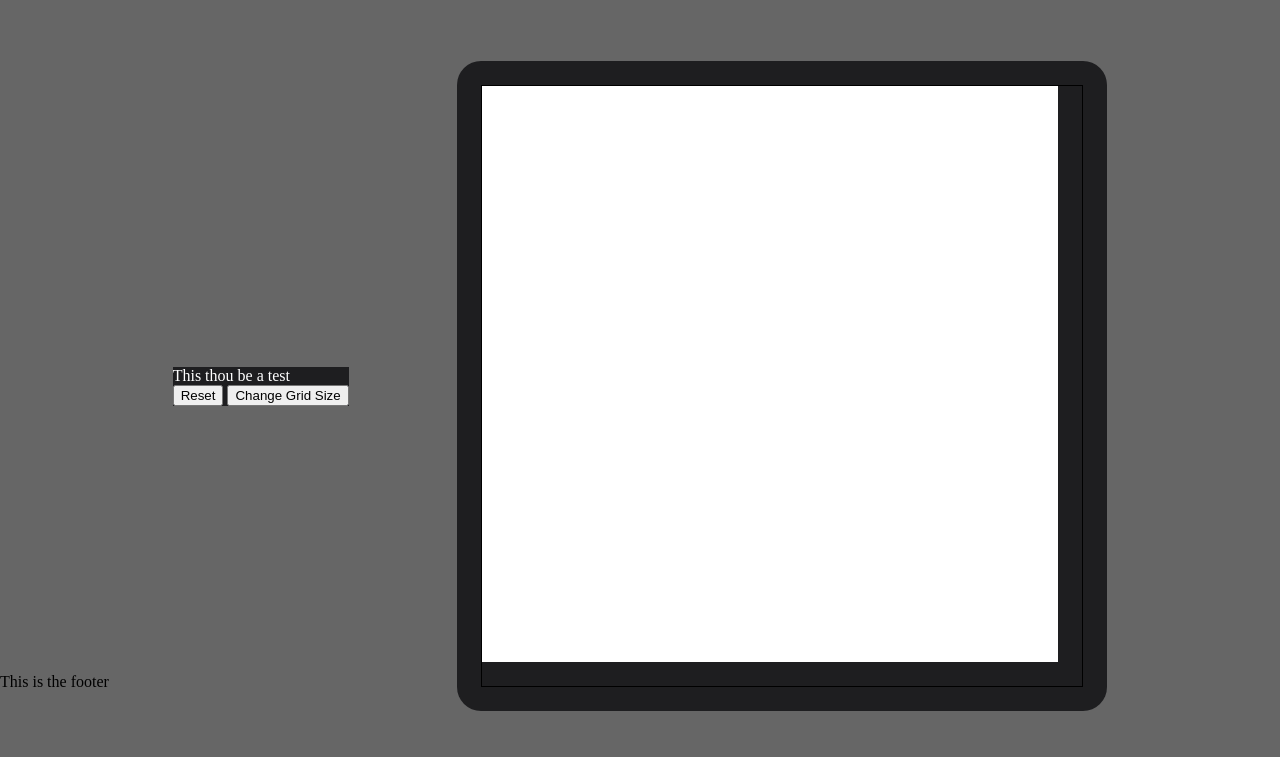
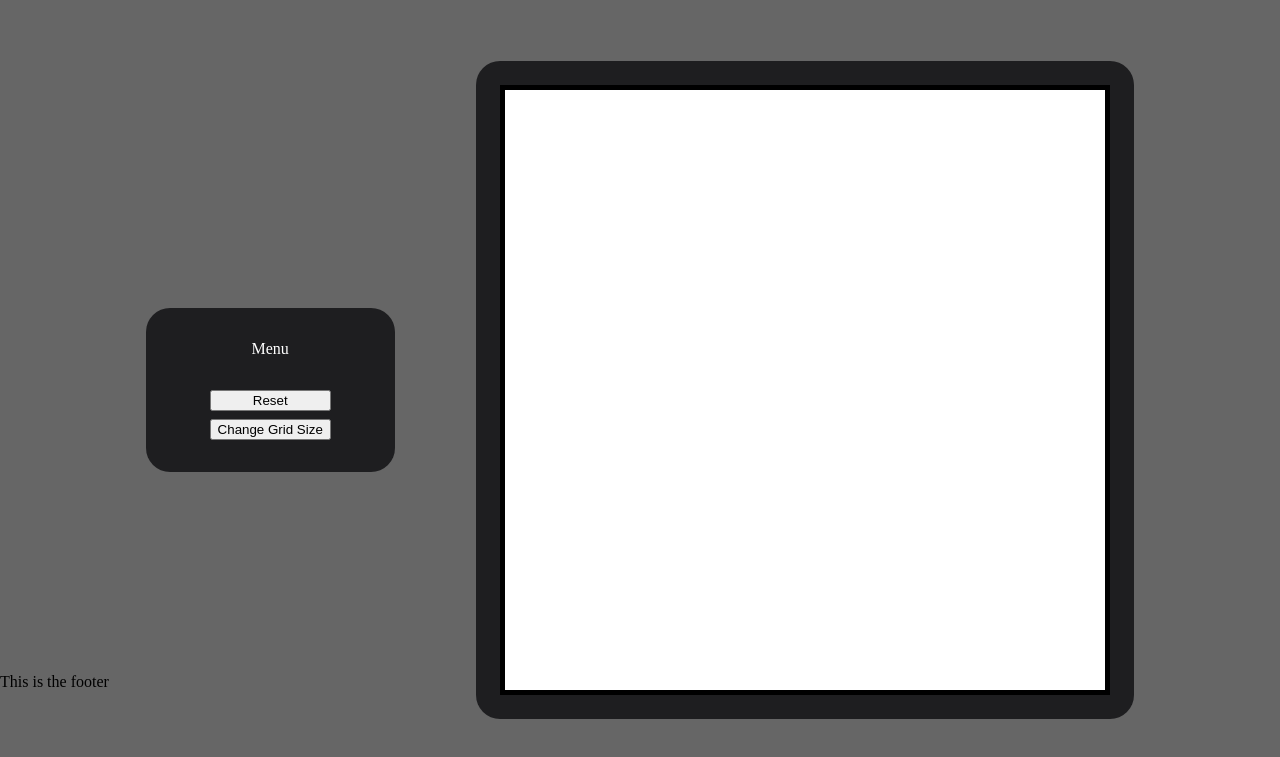
Before and after one commit to RiezeSWE/etch-a-sketch, a plain HTML site: page index.html in a window 1280 px wide. Shown: the part 109-866 px from the top of the page. Drawn offline with Linux system fonts and the light colour scheme.

Commit message:
Add flexible grid. Mostly functional build

```diff
--- a/index.html
+++ b/index.html
@@ -11,14 +11,15 @@
     </div>
     <div class="mainContainer">
         <div class = menuContainer>
-            <div class="menuTest">This thou be a test</div>
+            <div class="menuText">Menu</div>
             <div class="buttonContainer">
                 <button id="reset" onclick="resetGrid()">Reset</button>
                 <button id="gridSize" onclick="gridSize()">Change Grid Size</button>
             </div>
         </div>
         <div class = "gridContainer">
-            <div class="grid"></div></div>
+            <div class="grid"></div>
+        </div>
     </div>
     <div class="footerContainer">
         <div class="footer">This is the footer</div>
--- a/script.js
+++ b/script.js
@@ -1,4 +1,4 @@
-//function to create the grid, embedded to body to invoke it on load of webpage
+//function to create the grid
 function makeGrid(val) {
     //creates the amount of rows
     for (let i = 0; i < val; i++) {
--- a/style.css
+++ b/style.css
@@ -21,37 +21,52 @@ body {
 }
 
 .menuContainer {
-    display: block;
+    display: flex;
+    flex-direction: column;
+    justify-content: space-around;
+    padding: 2em;
     background-color: rgb(30, 30, 32);
     color: white;
+    border-radius: 1.5em;
+}
+
+.buttonContainer {
+    display: flex;
+    flex-direction: column;
+    margin: 2em 2em 0 2em;
+    gap: 0.5em;
+}
+
+.menuText {
+    text-align: center;
 }
 
 .gridContainer {
-    display: flex;
-    justify-content: center;
-    align-items: center;
     padding: 1.5em;
     background-color: rgb(30, 30, 32);
     border-radius: 1.5em;
 }
 
 .grid {
-    border: black 1.5px solid;
+    display: flex;
+    flex-wrap: wrap;
+    gap: 0 0;
+    border: black 5px solid;
     height: 600px;
     width: 600px;
+
 }
 
 .box {
     background: #ffffff;
+    width: 100%;
     height: 100%;
-    width: 100%;
     cursor: pointer;
 }
 
 .row {
-    display: inline-block;
-    height: 6%;
-    width: 6%;
+    display: flex;
+    width: 100%;
 }
 
 .footerContainer {
```
